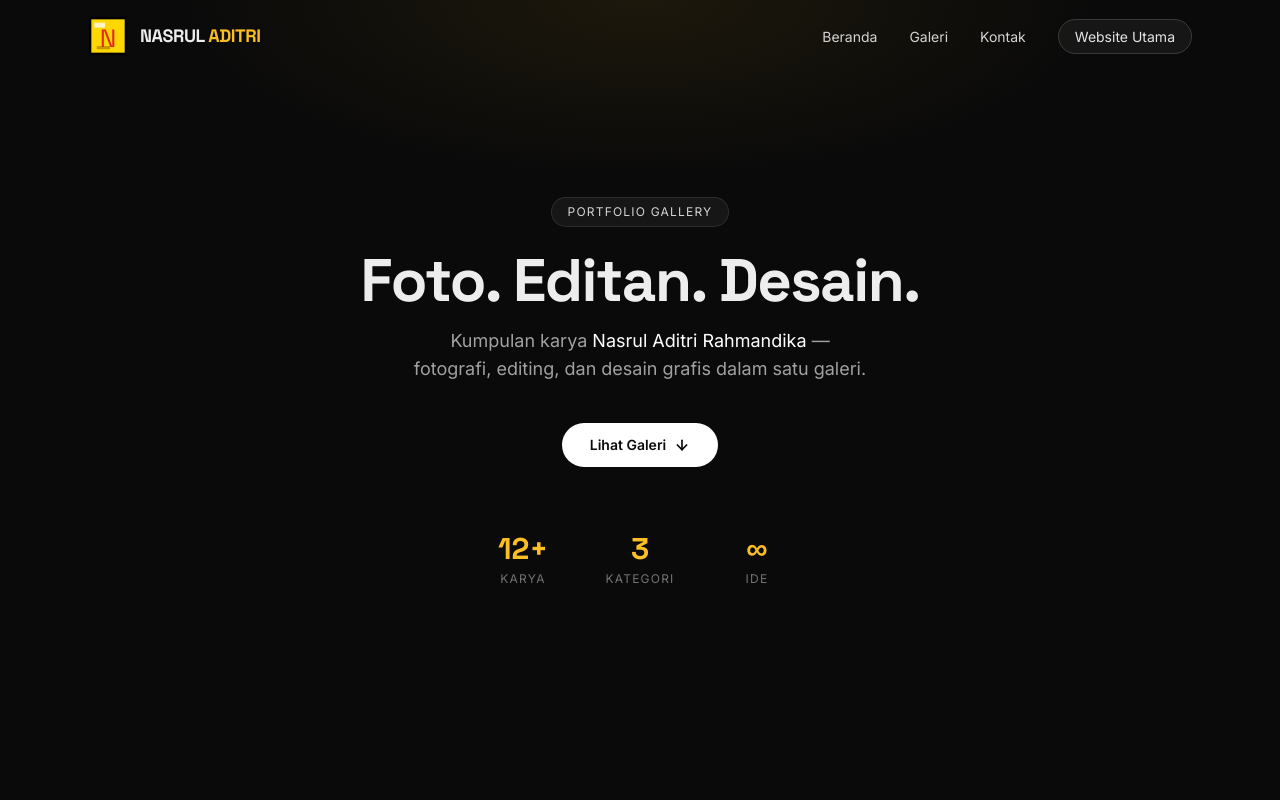
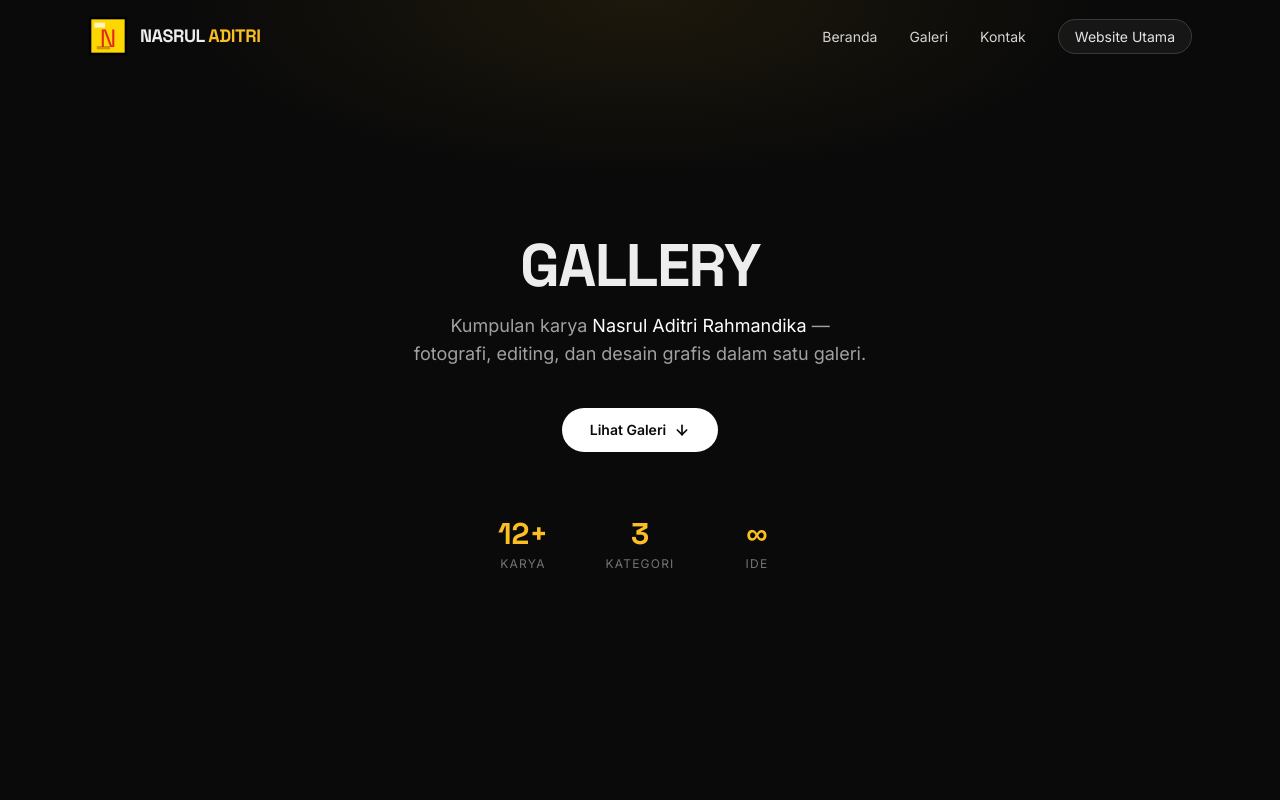
Before and after one commit to nasruladtri/gallery, a Next.js app: page / in a window 1280 px wide. Shown: the top 800 px of the page. Built offline with nearby package versions, Linux system fonts and the light colour scheme.

Commit message:
Hero: hapus badge dan tagline, sisakan teks GALLERY

```diff
--- a/src/components/Hero.tsx
+++ b/src/components/Hero.tsx
@@ -12,12 +12,8 @@ export const Hero = () => (
             }}
         />
 
-        <span className="inline-flex items-center gap-2 rounded-full border border-white/10 bg-white/5 px-4 py-1.5 text-xs tracking-widest uppercase text-neutral-300">
-            Portfolio Gallery
-        </span>
-
         <h1 className="font-display mt-6 text-4xl sm:text-5xl md:text-6xl font-bold tracking-tight text-balance">
-            Foto. Editan. Desain.
+            GALLERY
         </h1>
         <p className="mt-4 max-w-xl text-base md:text-lg text-neutral-400 text-balance">
             Kumpulan karya <span className="text-white">Nasrul Aditri Rahmandika</span> — fotografi,
```
